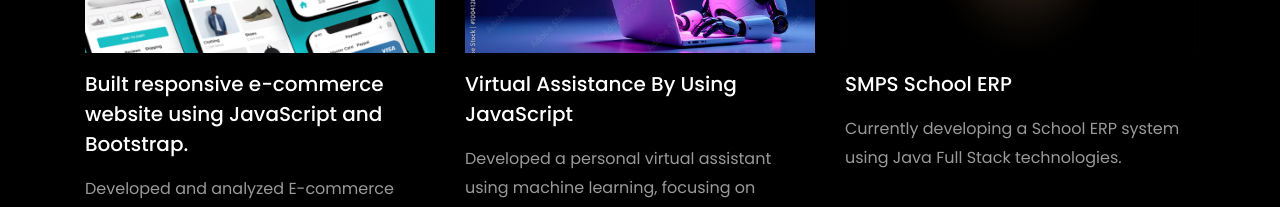
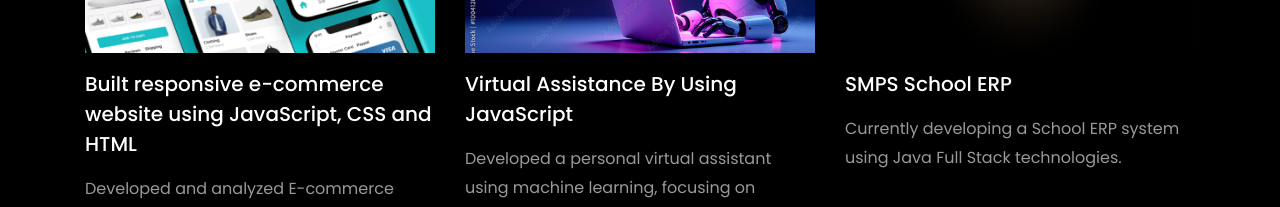
Before and after one commit to singh03122/RohitPortfolio, a plain HTML site: page index.html in a window 1280 px wide. Shown: the part 3885-4092 px from the top of the page. Drawn offline with Linux system fonts and the light colour scheme; files whose address does not match are found by name.

Commit message:
Update index.html

```diff
--- a/index.html
+++ b/index.html
@@ -419,7 +419,7 @@
               </a>
               <div class="text mt-3 float-right d-block">
 
-                <h3 class="heading"><a href="https://github.com/singh03122">Built responsive e-commerce website using JavaScript and Bootstrap.</a></h3>
+                <h3 class="heading"><a href="https://singh03122.github.io/E-commerce/">Built responsive e-commerce website using JavaScript, CSS and HTML</a></h3>
                 <p>Developed and analyzed E-commerce website data to identify trends and improve user experience and business performance.</p>
               </div>
             </div>
```
